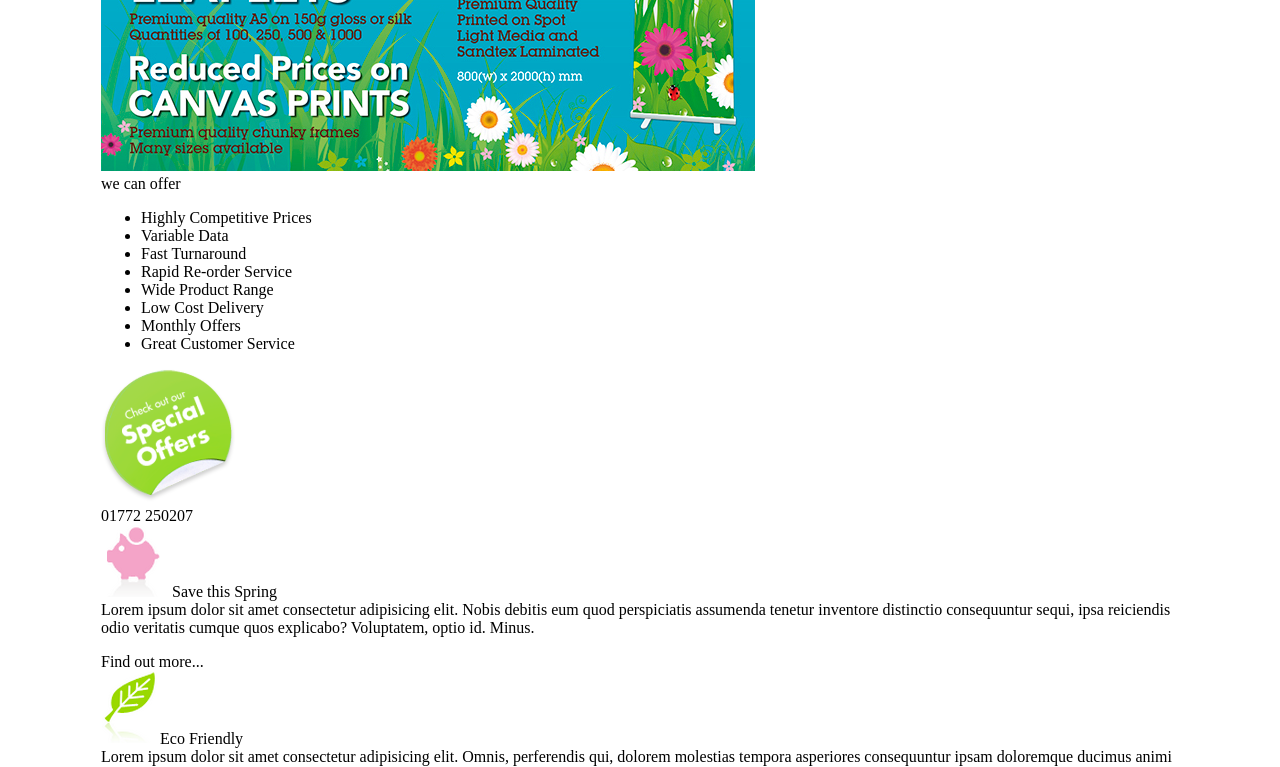
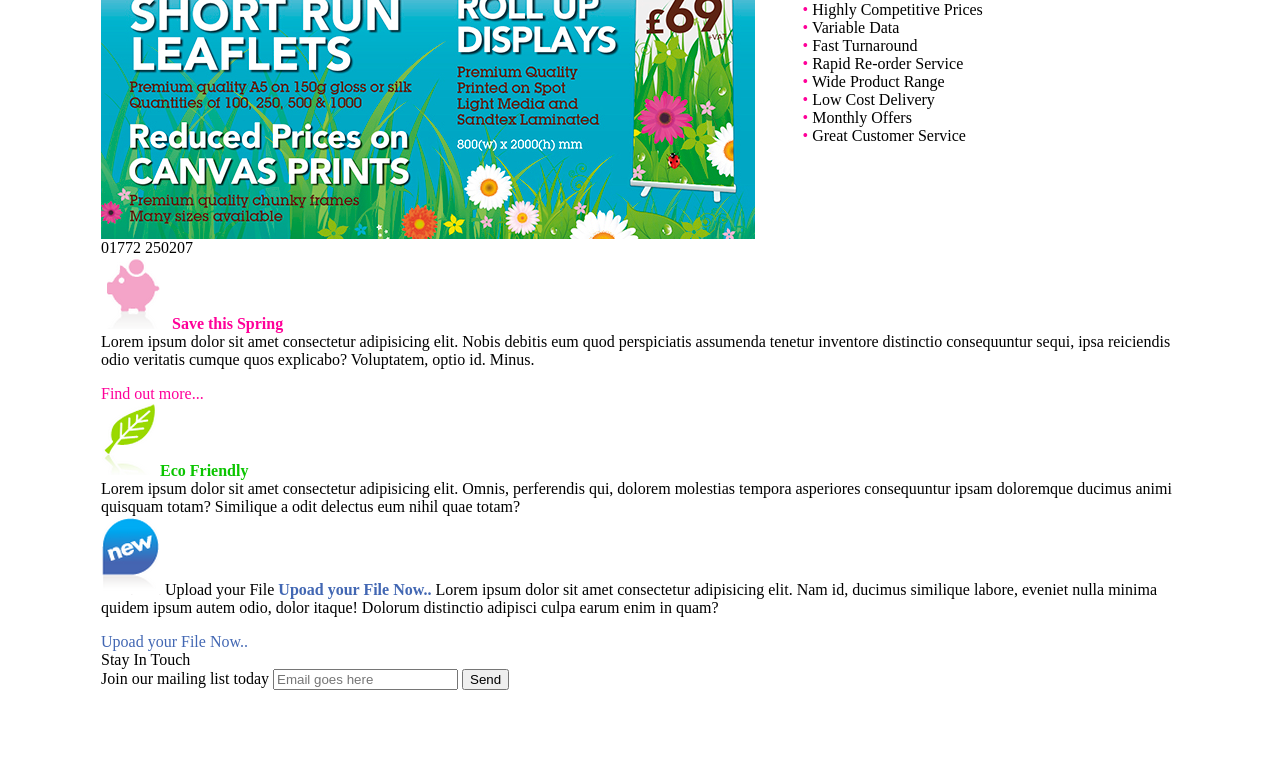
Before and after one commit to lkarenbeltran/pw10112241, a plain HTML site: page pw10112241/practica02_css/index.html in a window 1280 px wide. Shown: the part 305-1072 px from the top of the page. After the commit the page ends 995 px from the top, so only its background shows below. Drawn offline with Linux system fonts and the light colour scheme.

Commit message:
Practica02 PrimeraSeccionTerminada

```diff
--- a/pw10112241/practica02_css/css/estilos.css
+++ b/pw10112241/practica02_css/css/estilos.css
@@ -1,7 +1,7 @@
 body{
-    font-size: 16px; /*1em*/
-    margin: 0px auto;
-    max-width:1078px;
+    font-size: 16px; /* 1em */
+    margin: 0 auto;
+    max-width: 1078px;
     min-width: 1078px;
 }
 header input{
@@ -9,22 +9,68 @@ header input{
     margin-right: -200px;
     margin-top: 15px;
 }
-header  nav{
-    border: 1px solid pink;
+header nav{
+    /* border: 1px solid red; */
     margin-left: 220px;
 }
 header nav ul li{
+    border-bottom: 1px solid gray;
     color: gray;
     display: inline-block;
     font-size: 1.8em;
     margin-right: 15px;
     padding-bottom: 2px;
-    /*text-decoration: underline;*/
+    /* text-decoration: underline; */
+}
+header nav ul li:hover{
+    color: #555555;
+}
+#bgoffer{
+    left: -35px;
+    position: relative;
+    top: -410px;
 }
 #granthams{
     margin-left: 25px;
-    margin-right: 25px;
+    margin-top: 25px;
+
 }
 #paint{
     float: right;
 }
+#primerseccion{
+    height: 318px;
+    margin-top: 60px;
+}
+#primerseccion article{
+    display: inline-block;
+    vertical-align: top;
+}
+#secc01art01{
+    width: 61%;
+}
+#secc01art02{
+    width: 30%;
+}
+#secc01art02 ul{
+    list-style: none;
+}
+#secc01art02 ul li::before{
+    color: #FF0099;
+    content: "• ";
+}
+.colorazul{
+    color: #4267B3;
+}
+.colorrosa{
+    color: #FF0099;
+}
+.colorverde{
+    color: #0BC500;
+}
+.letragrande{
+    font-size: 3.5em;
+}
+.nito{
+    font-weight: bold;
+}
--- a/pw10112241/practica02_css/index.html
+++ b/pw10112241/practica02_css/index.html
@@ -22,8 +22,8 @@
             </ul>
         </nav>
     </header>
-    <section id="primersecion">
-        <article id="secc01art02">
+    <section id="primerseccion">
+        <article id="secc01art01">
             <img src="img/slide.jpg" alt="Slide">
         </article>
         <article id="secc01art02">
```
